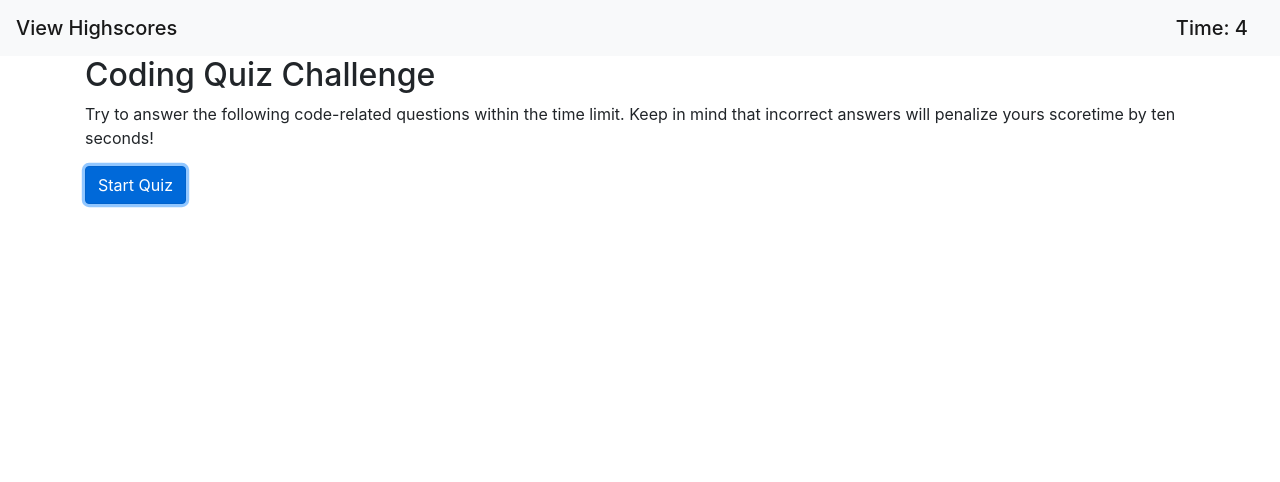
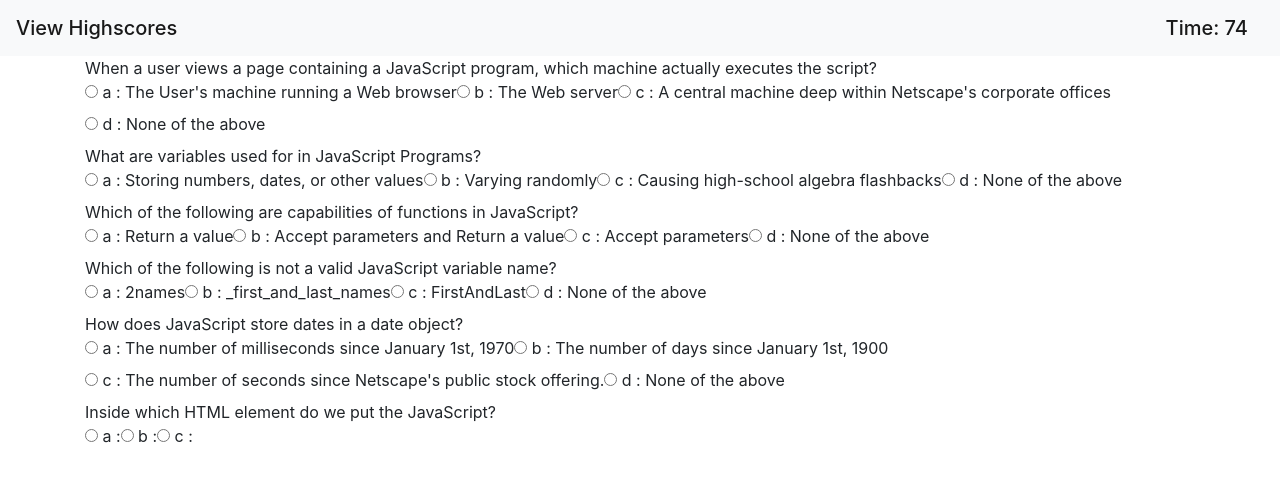
Before and after one commit to caymanh/code-quiz, a plain HTML site: page index.html in a window 1280 px wide. Both pictures are taken after a click on the button "Start Quiz". Drawn offline with nearby package versions, Linux system fonts and the light colour scheme.

Commit message:
added a for loop function to display quiz questions after clicking the start button

```diff
--- a/index.html
+++ b/index.html
@@ -18,7 +18,7 @@
     <!-- Container -->
     <div class="container">
         <div class="row">
-            <div class="col">
+            <div class="col" id="quiz">
                 <h2>Coding Quiz Challenge</h2>
                 <p>Try to answer the following code-related questions within the time limit. Keep in mind that incorrect answers will penalize yours scoretime by ten seconds!</p>
                 <button type="button" class="btn btn-primary" id="start">Start Quiz</button>
--- a/js/logic.js
+++ b/js/logic.js
@@ -3,13 +3,14 @@ var startQuiz = document.getElementById("start");
 
 startQuiz.addEventListener("click", function(){
     countDown();
+    displayQuiz();
 })
 
 //Count down timer will be started when "Start Quiz" button is clicked. If user answers questions incorrectly, countdown will decrease by 10. Countdown stops when it reaches zero or when user has answered all questions. If countdown reaches zero or user has already answered all questions, display score
 var timer = document.getElementById("timer");
 
 function countDown(){
-    var timeLeft = 5;
+    var timeLeft = 75;
 
     var timeInterval = setInterval(function() {
         timer.textContent = "Time: " + timeLeft;
@@ -21,3 +22,30 @@ function countDown(){
         }
     }, 1000);
 }
+
+var showQuiz = document.getElementById("quiz");
+
+function displayQuiz(){
+    var output=[];
+    questions.forEach(
+        (currentQuestion, questionNumber) => {
+            var answers = [];
+
+            for (letter in currentQuestion.answers) {
+                answers.push(
+                    `<label>
+                     <input type="radio" name="question${questionNumber}" value="${letter}">
+                     ${letter} :
+                     ${currentQuestion.answers[letter]}
+                     </label>`
+                );
+            }
+            output.push(
+                `<div class="question"> ${currentQuestion.question} </div>
+                 <div class="answers"> ${answers.join('')} </div>`
+            );
+        }
+    );
+    showQuiz.innerHTML = output.join('');
+
+}
--- a/js/question.js
+++ b/js/question.js
@@ -1,37 +1,111 @@
+// var questions = [
+//     {
+//         title: "When a user views a page containing a JavaScript program, which machine actually executes the script?",
+//         choices: ["The User's machine running a Web browser", "The Web server", "A central machine deep within Netscape's corporate offices", "None of the above"],
+//         answer: "The User's machine running a Web browser"
+//     },
+//     {
+//         title: "What are variables used for in JavaScript Programs?",
+//         choices: ["Storing numbers, dates, or other values", "Varying randomly", "Causing high-school algebra flashbacks", "None of the above"],
+//         answer: "Storing numbers, dates, or other values"
+//     },
+//     {
+//         title: "Which of the following are capabilities of functions in JavaScript?",
+//         choices: ["Return a value", "Accept parameters and Return a value", "Accept parameters", "None of the above"],
+//         answer: "Accept parameters"
+//     },
+//     {
+//         title: "Which of the following is not a valid JavaScript variable name?",
+//         choices: ["2names", "_first_and_last_names", "FirstAndLast", "None of the above"],
+//         answer: "2names"
+//     },
+//     {
+//         title: "How does JavaScript store dates in a date object?",
+//         choices: ["The number of milliseconds since January 1st, 1970", "The number of milliseconds since January 1st, 1970", "The number of seconds since Netscape's public stock offering.", "None of the above"],
+//         answer: "The number of milliseconds since January 1st, 1970"
+//     },
+//     {
+//         title: "Inside which HTML element do we put the JavaScript?",
+//         choices: ["<js>", "<scripting>", "<script>", "<javascript>"],
+//         answer: "<script>"
+//     },
+//     {
+//         title: "Which of the following best describes JavaScript?",
+//         choices: ["A low-level programming language.", "A scripting language precompiled in the browser.", "A compiled scripting language.", "An object-oriented scripting language."],
+//         answer: "An object-oriented scripting language."
+//     }
+// ];
+
+
 var questions = [
     {
-        title: "When a user views a page containing a JavaScript program, which machine actually executes the script?",
-        choices: ["The User's machine running a Web browser", "The Web server", "A central machine deep within Netscape's corporate offices", "None of the above"],
-        answer: "The User's machine running a Web browser"
+        question: "When a user views a page containing a JavaScript program, which machine actually executes the script?",
+        answers: {
+            a: "The User's machine running a Web browser",
+            b: "The Web server",
+            c: "A central machine deep within Netscape's corporate offices",
+            d: "None of the above"
+        },
+        correctAnswer: "a"
     },
     {
-        title: "What are variables used for in JavaScript Programs?",
-        choices: ["Storing numbers, dates, or other values", "Varying randomly", "Causing high-school algebra flashbacks", "None of the above"],
-        answer: "Storing numbers, dates, or other values"
+        question: "What are variables used for in JavaScript Programs?",
+        answers: {
+            a: "Storing numbers, dates, or other values",
+            b: "Varying randomly",
+            c: "Causing high-school algebra flashbacks",
+            d: "None of the above"
+        },
+        correctAnswer: "a"
     },
     {
-        title: "Which of the following are capabilities of functions in JavaScript?",
-        choices: ["Return a value", "Accept parameters and Return a value", "Accept parameters", "None of the above"],
-        answer: "Accept parameters"
+        question: "Which of the following are capabilities of functions in JavaScript?",
+        answers: {
+            a: "Return a value",
+            b: "Accept parameters and Return a value",
+            c: "Accept parameters",
+            d: "None of the above"
+        },
+        correctAnswer: "c"
     },
     {
-        title: "Which of the following is not a valid JavaScript variable name?",
-        choices: ["2names", "_first_and_last_names", "FirstAndLast", "None of the above"],
-        answer: "2names"
+        question: "Which of the following is not a valid JavaScript variable name?",
+        answers: {
+            a: "2names",
+            b: "_first_and_last_names",
+            c: "FirstAndLast",
+            d: "None of the above"
+        },
+        correctAnswer: "a"
     },
     {
-        title: "How does JavaScript store dates in a date object?",
-        choices: ["The number of milliseconds since January 1st, 1970", "The number of milliseconds since January 1st, 1970", "The number of seconds since Netscape's public stock offering.", "None of the above"],
-        answer: "The number of milliseconds since January 1st, 1970"
+        question: "How does JavaScript store dates in a date object?",
+        answers: {
+            a: "The number of milliseconds since January 1st, 1970",
+            b: "The number of days since January 1st, 1900",
+            c: "The number of seconds since Netscape's public stock offering.",
+            d: "None of the above"
+        },
+        correctAnswer: "a"
     },
     {
-        title: "Inside which HTML element do we put the JavaScript?",
-        choices: ["<js>", "<scripting>", "<script>", "<javascript>"],
-        answer: "<script>"
+        question: "Inside which HTML element do we put the JavaScript?",
+        answers: {
+            a: "<js>",
+            b: "<scripting>",
+            c: "<script>",
+            d: "<javascript>"
+        },
+        correctAnswer: "c"
     },
     {
-        title: "Which of the following best describes JavaScript?",
-        choices: ["A low-level programming language.", "A scripting language precompiled in the browser.", "A compiled scripting language.", "An object-oriented scripting language."],
-        answer: "An object-oriented scripting language."
+        question: "Which of the following best describes JavaScript?",
+        answers: {
+            a: "A low-level programming language.",
+            b: "A scripting language precompiled in the browser.",
+            c: "A compiled scripting language.",
+            d: "An object-oriented scripting language."
+        },
+        correctAnswer: "d"
     }
 ];
```
